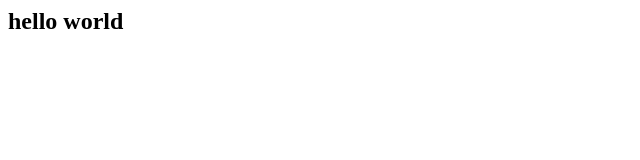
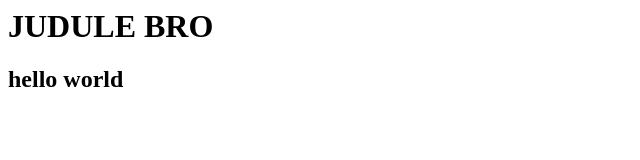
Before and after one commit to ahmadannazili/haqi, a plain HTML site: page index.html in a window 1280 px wide. Shown: the whole page, without its empty margins (0-640 px from the left). Drawn offline with Linux system fonts and the light colour scheme.

Commit message:
di modifikasi header e

```diff
--- a/index.html
+++ b/index.html
@@ -4,6 +4,9 @@
 </head>
 
 <body>
+<header>
+	<h1> JUDULE BRO </h1>
+</header>
 
 	<h2> hello world</h2>
 </body>
```
